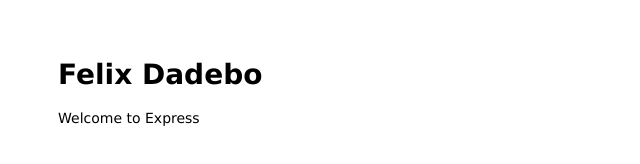
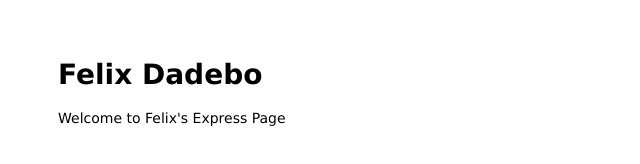
Before and after one commit to fnd5013/Express-Git, a website: page public/index.html in a window 1280 px wide. Shown: the whole page, without its empty margins (0-640 px from the left). Drawn offline with Linux system fonts and the light colour scheme.

Commit message:
Change name in paragraph and title

```diff
--- a/public/index.html
+++ b/public/index.html
@@ -7,7 +7,7 @@
 
 <body>
   <h1>Felix Dadebo</h1>
-  <p>Welcome to Express</p>
+  <p>Welcome to  Felix's Express Page</p>
 </body>
 
 </html>
```
